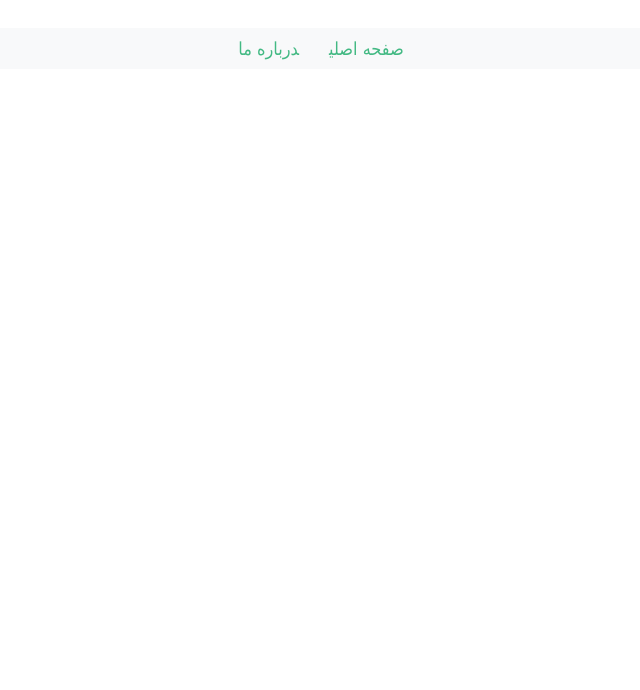
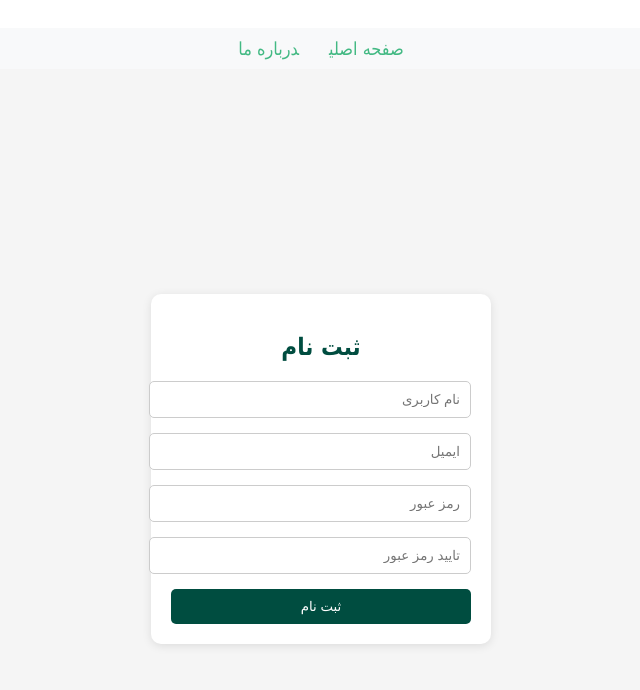
Before and after one commit to idarbandi/maktab, a Vue app in the folder frontend/: page /register in a window 1280 px wide. Before the commit this address had no page. Shown: the top 690 px of the page, without its empty margins (319-959 px from the left). Built offline with nearby package versions, Linux system fonts and the light colour scheme.

Commit message:
configured django auth server-side

```diff
--- /dev/null
+++ b/frontend/src/LoginForm.vue
@@ -0,0 +1,103 @@
+<template>
+  <div class="auth-container">
+    <div class="auth-card">
+      <h2>ورود</h2>
+      <form @submit.prevent="login">
+        <div class="input-group">
+          <input type="text" v-model="username" placeholder="نام کاربری" required />
+        </div>
+        <div class="input-group">
+          <input type="password" v-model="password" placeholder="رمز عبور" required />
+        </div>
+        <button type="submit" class="auth-button">ورود</button>
+        <p v-if="error" class="error-message">{{ errorMessage }}</p>
+      </form>
+    </div>
+  </div>
+</template>
+
+<script>
+import { mapActions, mapGetters } from 'vuex';
+
+export default {
+  name: 'LoginForm',
+  data() {
+    return {
+      username: '',
+      password: '',
+      error: false,
+      errorMessage: ''
+    };
+  },
+  computed: {
+    ...mapGetters(['authStatus'])
+  },
+  methods: {
+    ...mapActions(['login']),
+    async login() {
+      try {
+        await this.login({ username: this.username, password: this.password });
+        this.$router.push('/');
+      } catch (error) {
+        this.error = true;
+        this.errorMessage = 'نام کاربری یا رمز عبور اشتباه است.';
+      }
+    }
+  }
+};
+</script>
+
+<style scoped>
+.auth-container {
+  display: flex;
+  justify-content: center;
+  align-items: center;
+  height: 100vh;
+  background-color: #f5f5f5;
+}
+
+.auth-card {
+  background: white;
+  padding: 20px;
+  border-radius: 10px;
+  box-shadow: 0 2px 10px rgba(0, 0, 0, 0.1);
+  text-align: center;
+  width: 300px;
+}
+
+.auth-card h2 {
+  margin-bottom: 20px;
+  color: #004d40;
+}
+
+.input-group {
+  margin-bottom: 15px;
+}
+
+.input-group input {
+  width: 100%;
+  padding: 10px;
+  border: 1px solid #ccc;
+  border-radius: 5px;
+}
+
+.auth-button {
+  width: 100%;
+  padding: 10px;
+  background-color: #004d40;
+  color: white;
+  border: none;
+  border-radius: 5px;
+  cursor: pointer;
+  transition: background-color 0.3s;
+}
+
+.auth-button:hover {
+  background-color: #00796b;
+}
+
+.error-message {
+  margin-top: 10px;
+  color: red;
+}
+</style>
--- /dev/null
+++ b/frontend/src/RegisterForm.vue
@@ -0,0 +1,116 @@
+<template>
+  <div class="auth-container">
+    <div class="auth-card">
+      <h2>ثبت نام</h2>
+      <form @submit.prevent="register">
+        <div class="input-group">
+          <input type="text" v-model="username" placeholder="نام کاربری" required />
+        </div>
+        <div class="input-group">
+          <input type="email" v-model="email" placeholder="ایمیل" required />
+        </div>
+        <div class="input-group">
+          <input type="password" v-model="password1" placeholder="رمز عبور" required />
+        </div>
+        <div class="input-group">
+          <input type="password" v-model="password2" placeholder="تایید رمز عبور" required />
+        </div>
+        <button type="submit" class="auth-button">ثبت نام</button>
+        <p v-if="error" class="error-message">{{ errorMessage }}</p>
+      </form>
+    </div>
+  </div>
+</template>
+
+<script>
+import { mapActions, mapGetters } from 'vuex';
+
+export default {
+  name: 'RegisterForm',
+  data() {
+    return {
+      username: '',
+      email: '',
+      password1: '',
+      password2: '',
+      error: false,
+      errorMessage: ''
+    };
+  },
+  computed: {
+    ...mapGetters(['authStatus'])
+  },
+  methods: {
+    ...mapActions(['register']),
+    async register() {
+      if (this.password1 !== this.password2) {
+        this.error = true;
+        this.errorMessage = 'رمز عبور و تایید رمز عبور باید یکسان باشند.';
+        return;
+      }
+      try {
+        await this.register({ username: this.username, email: this.email, password1: this.password1, password2: this.password2 });
+        this.$router.push('/');
+      } catch (error) {
+        this.error = true;
+        this.errorMessage = 'خطایی رخ داده است. لطفاً دوباره تلاش کنید.';
+      }
+    }
+  }
+};
+</script>
+
+<style scoped>
+.auth-container {
+  display: flex;
+  justify-content: center;
+  align-items: center;
+  height: 100vh;
+  background-color: #f5f5f5;
+}
+
+.auth-card {
+  background: white;
+  padding: 20px;
+  border-radius: 10px;
+  box-shadow: 0 2px 10px rgba(0, 0, 0, 0.1);
+  text-align: center;
+  width: 300px;
+}
+
+.auth-card h2 {
+  margin-bottom: 20px;
+  color: #004d40;
+}
+
+.input-group {
+  margin-bottom: 15px;
+}
+
+.input-group input {
+  width: 100%;
+  padding: 10px;
+  border: 1px solid #ccc;
+  border-radius: 5px;
+}
+
+.auth-button {
+  width: 100%;
+  padding: 10px;
+  background-color: #004d40;
+  color: white;
+  border: none;
+  border-radius: 5px;
+  cursor: pointer;
+  transition: background-color 0.3s;
+}
+
+.auth-button:hover {
+  background-color: #00796b;
+}
+
+.error-message {
+  margin-top: 10px;
+  color: red;
+}
+</style>
--- a/frontend/src/apiService.js
+++ b/frontend/src/apiService.js
@@ -2,16 +2,29 @@
 import axios from 'axios';
 
 const apiClient = axios.create({
-  baseURL: 'http://localhost:8000/api', // Replace with your Django server URL
+  baseURL: 'http://127.0.0.1:8000/api', // Updated to use 127.0.0.1 instead of localhost
   withCredentials: false,
   headers: {
-    Accept: 'application/json',
-    'Content-Type': 'application/json',
-  },
+    'Accept': 'application/json',
+    'Content-Type': 'application/json'
+  }
+});
+
+apiClient.interceptors.request.use(config => {
+  const token = localStorage.getItem('token');
+  if (token) {
+    config.headers['Authorization'] = `Token ${token}`;
+  }
+  console.log('Axios request config:', config); // Debugging log
+  return config;
+}, error => {
+  console.error('Axios request error:', error); // Debugging log
+  return Promise.reject(error);
 });
 
 export default {
   getPosts(page = 1) {
-    return apiClient.get(`/posts?page=${page}`);
-  },
+    console.log('Fetching posts for page:', page); // Debugging log
+    return apiClient.get(`/posts/?page=${page}`);
+  }
 };
--- a/frontend/src/components/HomePage.vue
+++ b/frontend/src/components/HomePage.vue
@@ -54,6 +54,7 @@ export default {
   },
   created() {
     this.fetchPosts(this.page);
+    console.log('Component created, fetching posts...'); // Debugging log
   },
   methods: {
     async fetchPosts(page) {
@@ -61,9 +62,10 @@ export default {
         const response = await apiService.getPosts(page);
         this.posts = response.data.results;
         this.page = page;
-        this.totalPages = Math.ceil(response.data.count / 10); // Ensure totalPages is an integer
+        this.totalPages = Math.ceil(response.data.count / 10);
+        console.log('Posts fetched:', this.posts); // Debugging log
       } catch (error) {
-        console.error('Failed to fetch posts:', error);
+        console.error('Failed to fetch posts:', error); // Debugging log
       }
     }
   }
--- a/frontend/src/router/index.js
+++ b/frontend/src/router/index.js
@@ -1,10 +1,25 @@
+// router/index.js
 import { createRouter, createWebHistory } from 'vue-router';
 import HomePage from '@/components/HomePage.vue';
-import AboutPage from '@/components/AboutPage.vue';
+import LoginForm from '@/LoginForm.vue';
+import RegisterForm from '@/RegisterForm.vue';
 
 const routes = [
-  { path: '/', component: HomePage },
-  { path: '/about', component: AboutPage },
+  {
+    path: '/',
+    name: 'Home',
+    component: HomePage,
+  },
+  {
+    path: '/login',
+    name: 'Login',
+    component: LoginForm, // Updated component name
+  },
+  {
+    path: '/register',
+    name: 'Register',
+    component: RegisterForm, // Updated component name
+  },
 ];
 
 const router = createRouter({
--- /dev/null
+++ b/frontend/src/store/index.js
@@ -0,0 +1,79 @@
+// store/index.js
+import { createStore } from 'vuex';
+import axios from 'axios';
+
+const store = createStore({
+  state: {
+    token: localStorage.getItem('token') || '',
+    user: {},
+    status: '',
+  },
+  mutations: {
+    auth_request(state) {
+      state.status = 'loading';
+    },
+    auth_success(state, payload) {
+      state.status = 'success';
+      state.token = payload.token;
+      state.user = payload.user;
+    },
+    auth_error(state) {
+      state.status = 'error';
+    },
+    logout(state) {
+      state.status = '';
+      state.token = '';
+      state.user = {};
+    },
+  },
+  actions: {
+    async login({ commit }, user) {
+      commit('auth_request');
+      console.log('Login action called with user:', user); // Debugging log
+      try {
+        const response = await axios.post('http://127.0.0.1:8000/dj-rest-auth/login/', user); // Updated URL
+        console.log('Login response:', response); // Debugging log
+        const token = response.data.key;
+        const userData = response.data.user;
+        localStorage.setItem('token', token);
+        axios.defaults.headers.common['Authorization'] = `Token ${token}`;
+        commit('auth_success', { token, user: userData });
+      } catch (error) {
+        commit('auth_error');
+        localStorage.removeItem('token');
+        console.error('Login error:', error); // Debugging log
+        throw error;
+      }
+    },
+    async register({ commit }, user) {
+      commit('auth_request');
+      console.log('Register action called with user:', user); // Debugging log
+      try {
+        const response = await axios.post('http://127.0.0.1:8000/dj-rest-auth/registration/', user); // Updated URL
+        console.log('Registration response:', response); // Debugging log
+        const token = response.data.key;
+        const userData = response.data.user;
+        localStorage.setItem('token', token);
+        axios.defaults.headers.common['Authorization'] = `Token ${token}`;
+        commit('auth_success', { token, user: userData });
+      } catch (error) {
+        commit('auth_error');
+        localStorage.removeItem('token');
+        console.error('Registration error:', error); // Debugging log
+        throw error;
+      }
+    },
+    logout({ commit }) {
+      commit('logout');
+      localStorage.removeItem('token');
+      delete axios.defaults.headers.common['Authorization'];
+    },
+  },
+  getters: {
+    isAuthenticated: (state) => !!state.token,
+    authStatus: (state) => state.status,
+    user: (state) => state.user,
+  },
+});
+
+export default store;
```
Also changed, not shown: frontend/src/main.js (+4 -4 lines), 2 other files (tests, documents, lock files or other folders).
